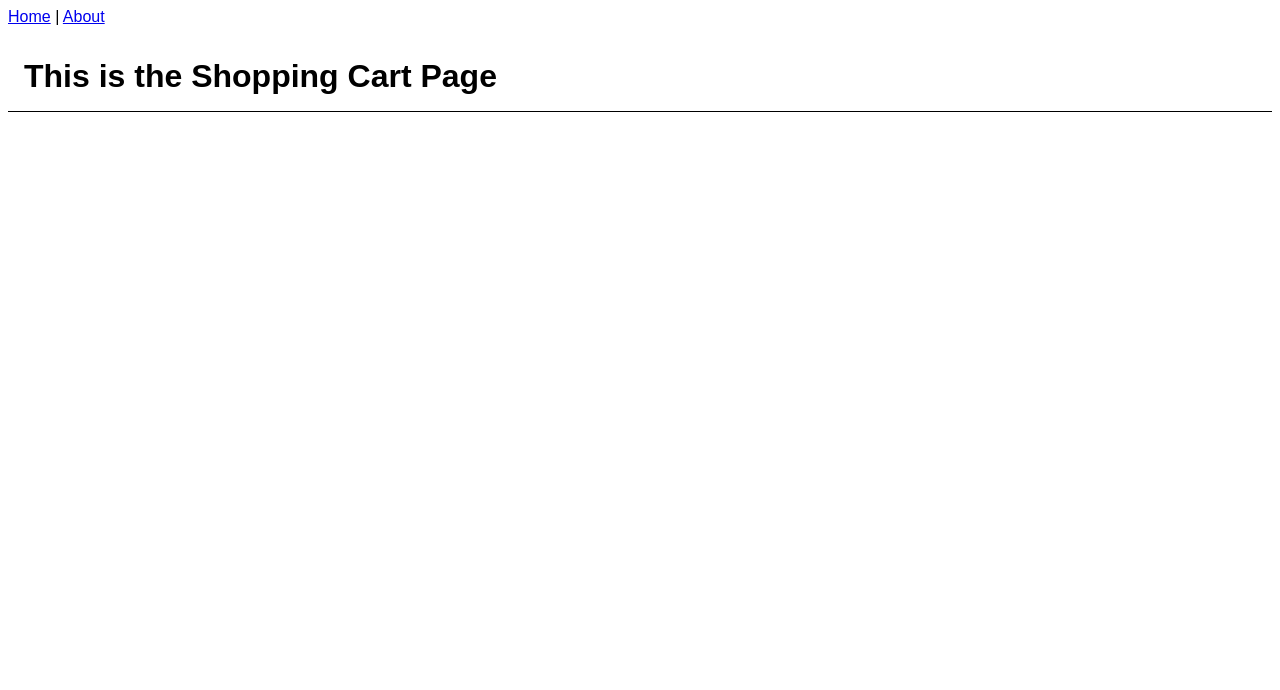
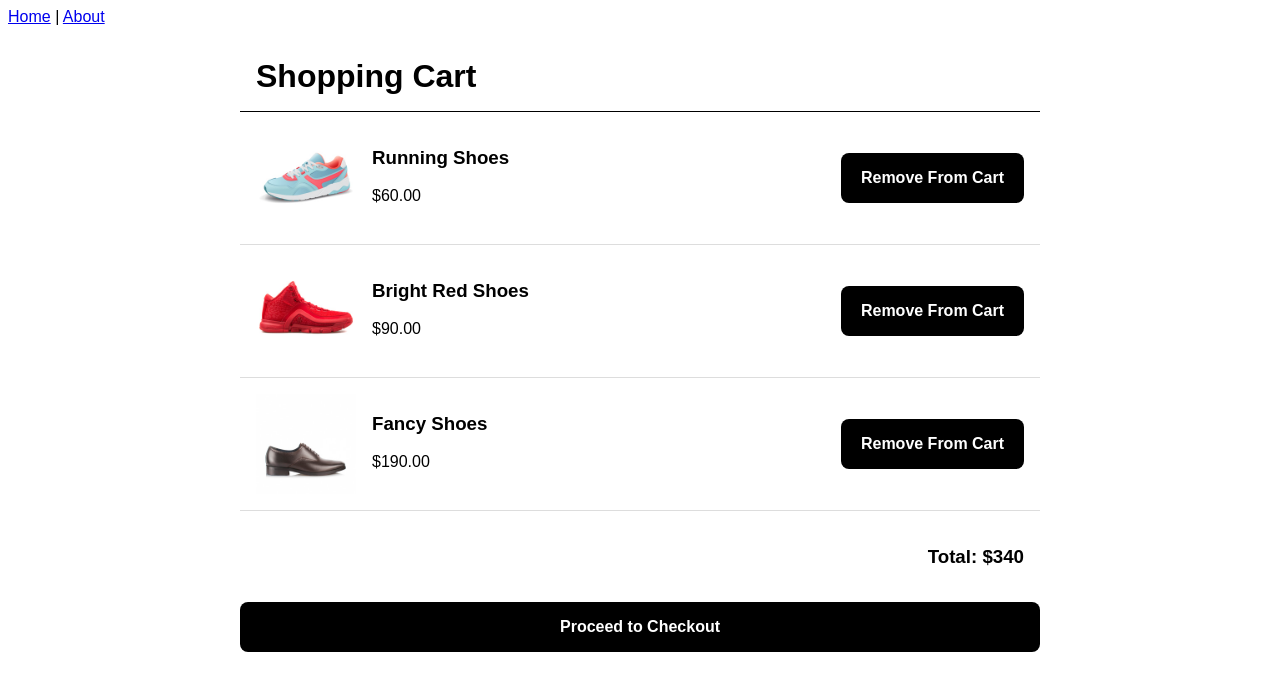
Before and after one commit to ChrissChris/sneakers-shop, a Vue app in the folder front-end/: page /cart in a window 1280 px wide. Shown: the top 690 px of the page. Built offline with nearby package versions, Linux system fonts and the light colour scheme.

Commit message:
cart page edit

```diff
--- a/front-end/src/views/CartPage.vue
+++ b/front-end/src/views/CartPage.vue
@@ -1,10 +1,38 @@
 <template>
-  <h1>This is the Shopping Cart Page</h1>
+  <div id="page-wrap">
+    <h1>Shopping Cart</h1>
+    <div
+      v-for="product in cartItems"
+      :key="product.id"
+      class="product-container"
+    >
+      <img class="product-image" :src="product.imageUrl" />
+      <div class="details-wrap">
+        <h3>{{ product.name }}</h3>
+        <p>${{ product.price }}</p>
+      </div>
+      <button class="remove-button">Remove From Cart</button>
+    </div>
+    <h3 id="total-price">Total: ${{ totalPrice }}</h3>
+    <button id="checkout-button">Proceed to Checkout</button>
+  </div>
 </template>
 
 <script>
+import { cartItems } from "../shoes-data";
+
 export default {
   name: "CartPage",
+  data() {
+    return {
+      cartItems,
+    };
+  },
+  computed: {
+    totalPrice() {
+      return this.cartItems.reduce((sum, item) => sum + Number(item.price), 0);
+    },
+  },
 };
 </script>
 
--- a/front-end/src/views/ProductDetailPage.vue
+++ b/front-end/src/views/ProductDetailPage.vue
@@ -1,12 +1,12 @@
 <template>
-  <div class="page-wrap">
-    <div class="img-wrap">
-      <img :src="product.imageUrl" />
+  <div id="page-wrap">
+    <div id="img-wrap">
+      <img v-bind:src="product.imageUrl" />
     </div>
     <div id="product-details">
       <h1>{{ product.name }}</h1>
-      <h3 id="price">{{ product.price }}</h3>
-      <p>Avarage rating {{ product.avarageRating }}</p>
+      <h3 id="price">${{ product.price }}</h3>
+      <p>Average rating: {{ product.averageRating }}</p>
       <button id="add-to-cart">Add to Cart</button>
       <h4>Description</h4>
       <p>{{ product.description }}</p>
@@ -15,6 +15,8 @@
 </template>
 
 <script>
+import { products } from "../shoes-data";
+
 export default {
   name: "ProductDetailPage",
   data() {
```
